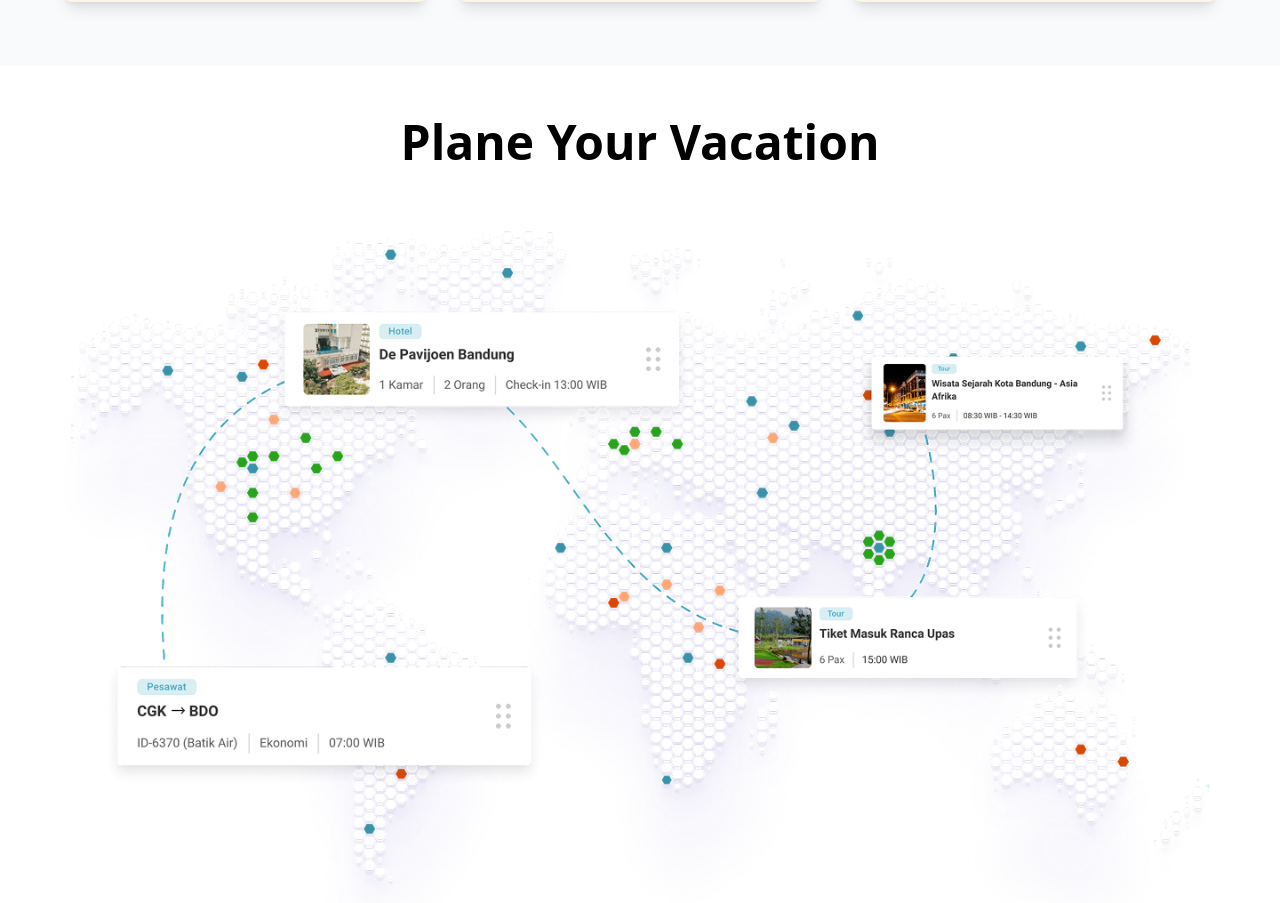
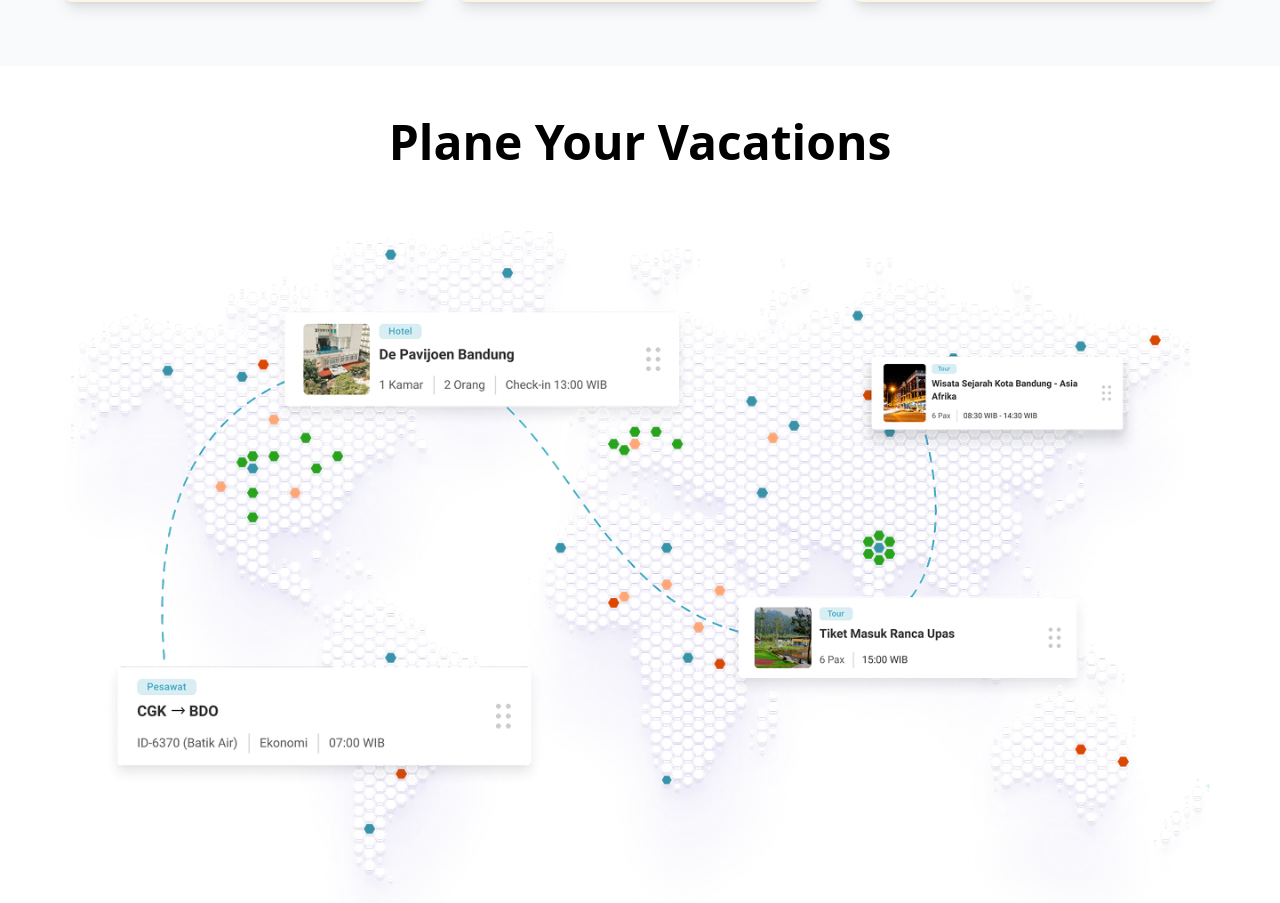
Before and after one commit to ansaralyh/vintage-car-tools, a React (Vite) app: page /home in a window 1280 px wide. Shown: the part 2099-3002 px from the top of the page. Built offline with nearby package versions, Linux system fonts and the light colour scheme.

Commit message:
home page coming

```diff
--- a/src/pages/home/home.tsx
+++ b/src/pages/home/home.tsx
@@ -11,7 +11,7 @@ function Home() {
       <WhyChooseUs/>
       <PopularTours/>
       <div className="mx-auto mt-10">
-        <h1 className="text-black font-extrabold text-[48px] text-center mb-4">Plane Your Vacation</h1>
+        <h1 className="text-black font-extrabold text-[48px] text-center mb-4">Plane Your Vacations</h1>
         <img src="/images/image 1.png" alt="" />
       </div>
       <Testimonials/>
```
